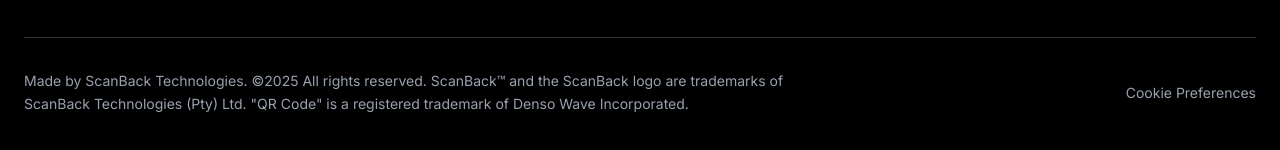
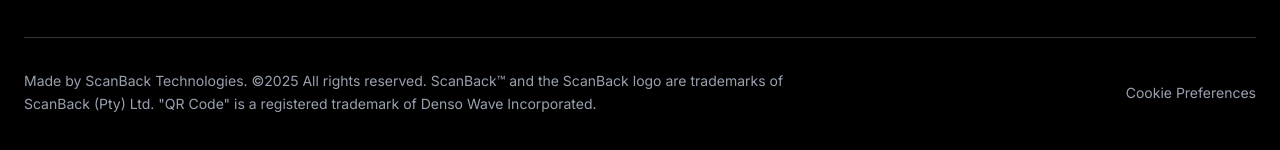
Before and after one commit to FahadIshaq/scanback, a Next.js app: page / in a window 1280 px wide. Shown: the part 5404-5554 px from the top of the page. Built offline with nearby package versions, Linux system fonts and the light colour scheme.

Commit message:
content changes in home page

```diff
--- a/components/footer.tsx
+++ b/components/footer.tsx
@@ -111,7 +111,7 @@ export function Footer() {
           <div className="flex flex-col md:flex-row justify-between items-start md:items-center gap-4 md:gap-6">
             <div className="text-xs sm:text-sm text-gray-400 flex-1 max-w-3xl leading-relaxed">
               Made by ScanBack Technologies. ©2025 All rights reserved.
-              ScanBack™ and the ScanBack logo are trademarks of ScanBack Technologies (Pty) Ltd.
+              ScanBack™ and the ScanBack logo are trademarks of ScanBack (Pty) Ltd.
               "QR Code" is a registered trademark of Denso Wave Incorporated.
             </div>
             <div className="flex items-center space-x-4 sm:space-x-6 flex-shrink-0 w-full md:w-auto justify-start md:justify-end">
```
